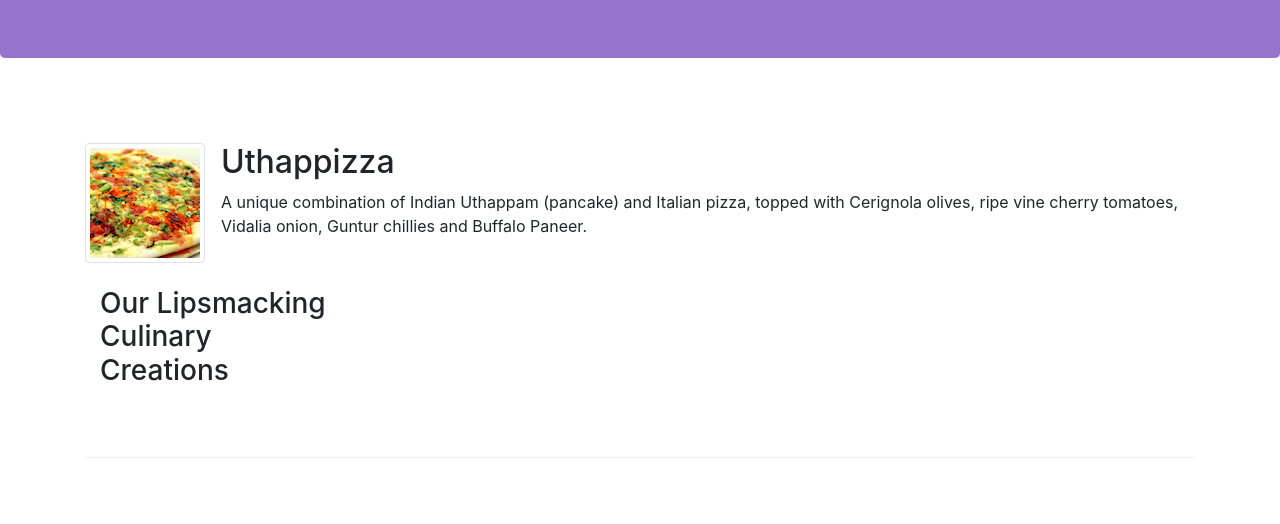
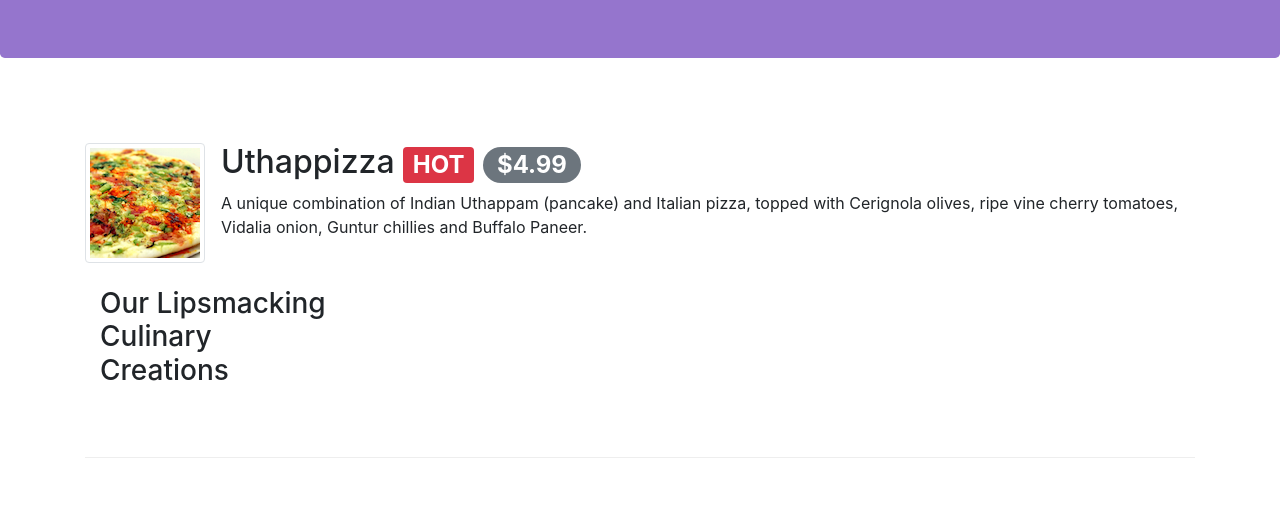
Before and after one commit to okezieobi/coursera-bootstrap4-exercises, a plain HTML site: page index.html in a window 1280 px wide. Shown: the part 276-800 px from the top of the page. Drawn offline with nearby package versions, Linux system fonts and the light colour scheme.

Commit message:
Alerting Users

```diff
--- a/index.html
+++ b/index.html
@@ -63,7 +63,7 @@
             <div class="media">
                 <img class="d-flex mr-3 img-thumbnail align-self-center" src="img/uthappizza.png" alt="Uthappizza">
                 <div class="media-body">
-                    <h2 claas="mt-0">Uthappizza</h2>
+                    <h2 claas="mt-0">Uthappizza <span class="badge badge-danger">HOT</span> <span class="badge badge-pill badge-secondary">$4.99</span></h2>
                     <p class="d-none d-sm-block ">A unique combination of Indian Uthappam (pancake) and Italian pizza,
                         topped with Cerignola olives,
                         ripe vine cherry tomatoes, Vidalia onion, Guntur chillies and Buffalo Paneer.</p>
```
